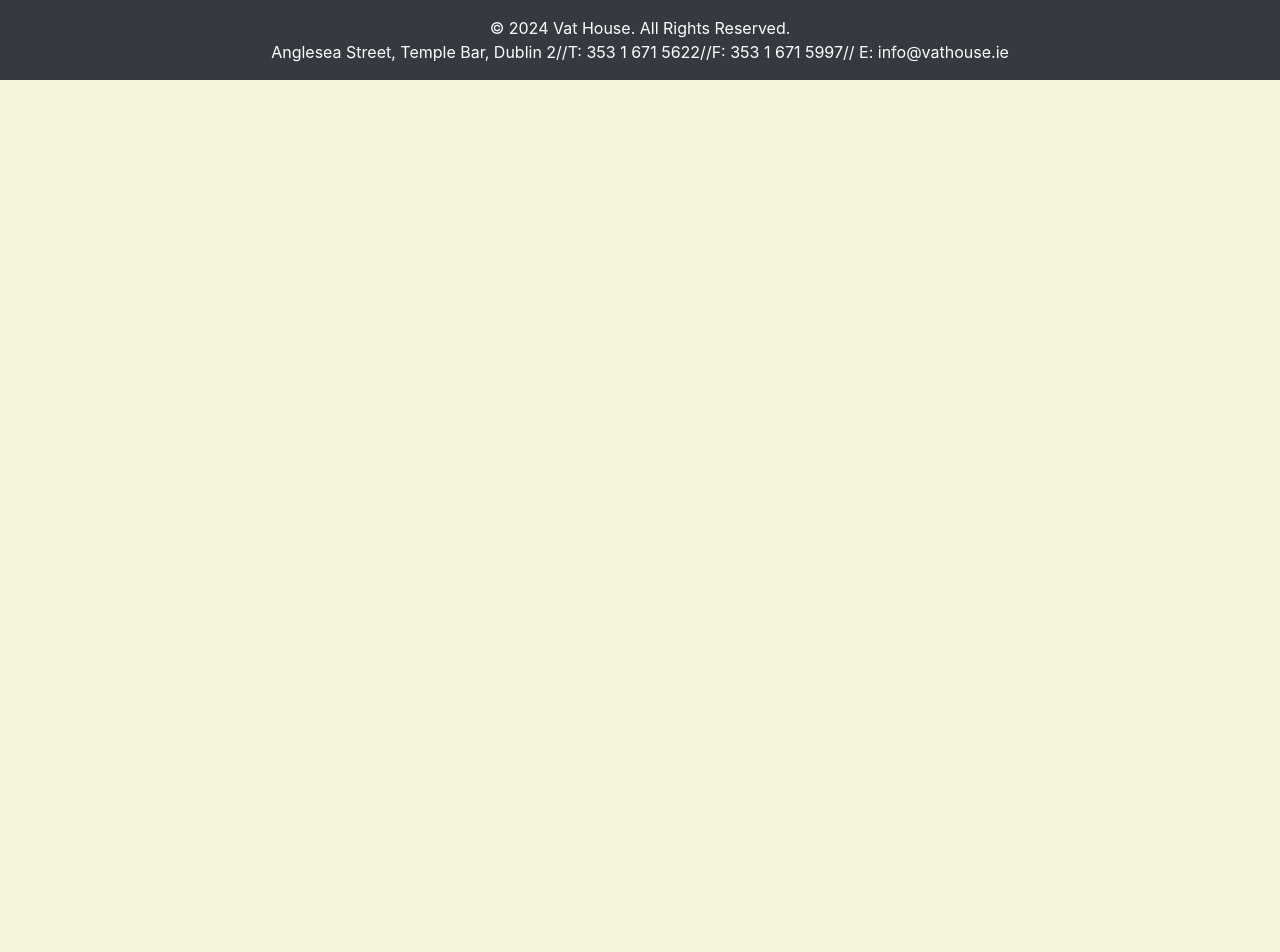
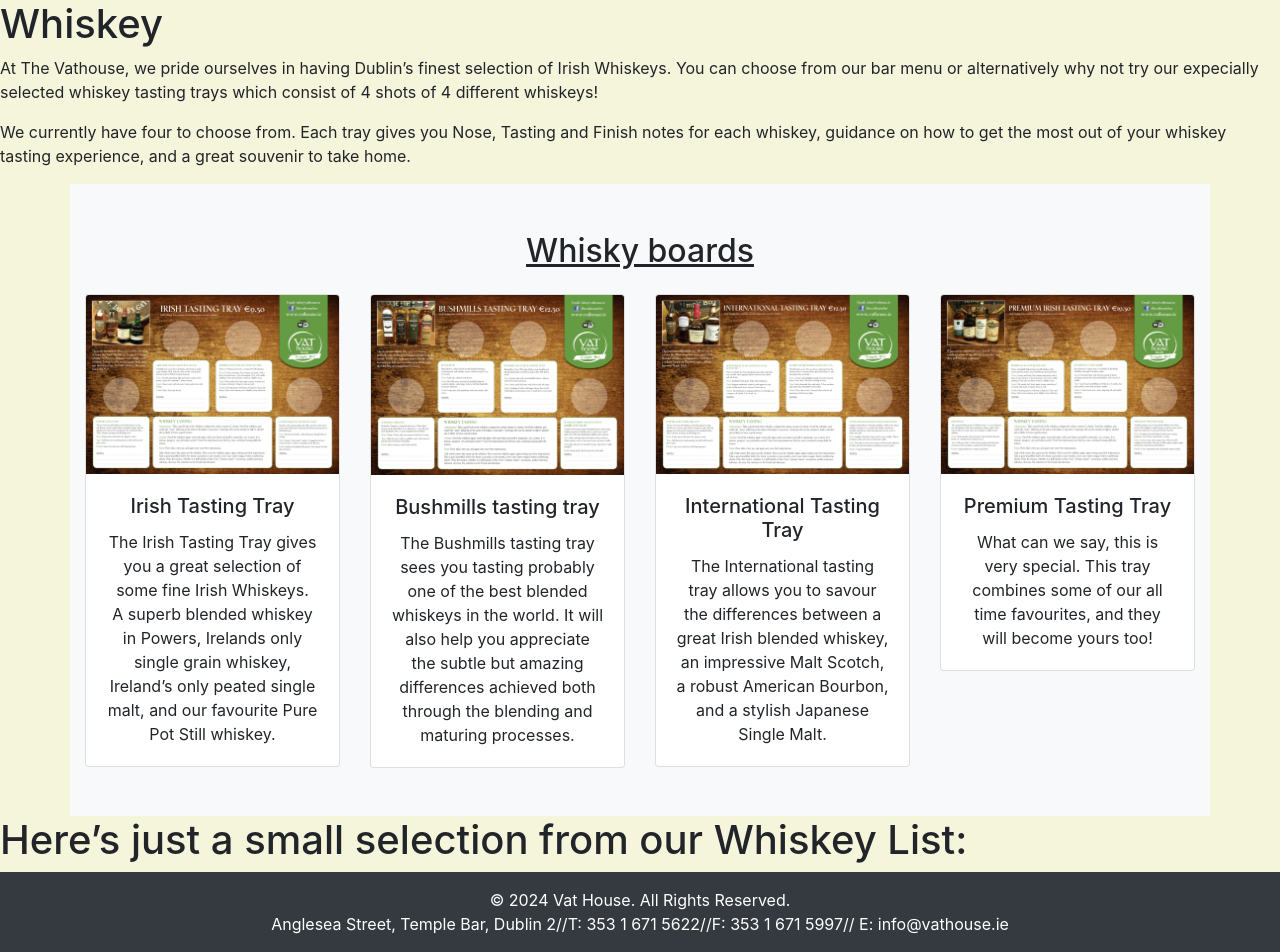
Before and after one commit to Eamanmiled/Vat_House_Webpage, a Django app: page /app1/whisky in a window 1280 px wide. Shown: the part 76-1028 px from the top of the page. Before the commit the page ends 156 px from the top, so only its background shows below. Run offline with Django 5.2, Linux system fonts and the light colour scheme; some libraries are stand-ins or nearby versions.

Commit message:
whisky page + images content structure done

```diff
--- a/Vat_House/app1/templates/app1/about.html
+++ b/Vat_House/app1/templates/app1/about.html
@@ -1,6 +1,6 @@
 {% extends "app1/base.html" %}
 
-{% block title %}Home - My Django Site{% endblock %}
+{% block title %}Vat House About{% endblock %}
 
 {% block content %}
 {% endblock %}
--- a/Vat_House/app1/templates/app1/base.html
+++ b/Vat_House/app1/templates/app1/base.html
@@ -1,5 +1,5 @@
+{% load static %}
 <!DOCTYPE html>
-{% load static %}
 <html lang="en">
 <head>
     <meta charset="UTF-8">
--- a/Vat_House/app1/templates/app1/entertainment.html
+++ b/Vat_House/app1/templates/app1/entertainment.html
@@ -1,6 +1,6 @@
 {% extends "app1/base.html" %}
 
-{% block title %}Home - My Django Site{% endblock %}
+{% block title %}Vat House Entertainment{% endblock %}
 
 {% block content %}
 {% endblock %}
--- a/Vat_House/app1/templates/app1/food.html
+++ b/Vat_House/app1/templates/app1/food.html
@@ -1,6 +1,6 @@
 {% extends "app1/base.html" %}
 
-{% block title %}Home - My Django Site{% endblock %}
+{% block title %}Vat House Food{% endblock %}
 
 {% block content %}
 {% endblock %}
--- a/Vat_House/app1/templates/app1/location.html
+++ b/Vat_House/app1/templates/app1/location.html
@@ -1,6 +1,6 @@
 {% extends "app1/base.html" %}
 
-{% block title %}Home - My Django Site{% endblock %}
+{% block title %}Vat House Location{% endblock %}
 
 {% block content %}
 <div class="container py-5">
@@ -12,7 +12,7 @@
                 The Vat House is very centrally located near Trinity College and within the World renowned ‘Temple Bar’ area of Dublin.<br>We are next to Blooms Hotel on Anglesea Street, Dublin 2.
             </p>
             <p>Collins Ave Ext, Whitehall, Dublin, <br>D09 W6Y4</p>
-            <p>Email: info@flyefit.com</p>
+            <p>Email: info@vathouse.com</p>
             <p>Phone: (123) 456-7890</p>
         </div>
         <div class="col-md-6">
--- a/Vat_House/app1/templates/app1/whisky.html
+++ b/Vat_House/app1/templates/app1/whisky.html
@@ -1,6 +1,63 @@
 {% extends "app1/base.html" %}
-
-{% block title %}Home - My Django Site{% endblock %}
+{% load static %}
+{% block title %}Vat House Whiskeys{% endblock %}
 
 {% block content %}
+<h1>Whiskey</h1>
+<p>At The Vathouse, we pride ourselves in having Dublin&#8217;s finest selection of Irish Whiskeys. You can choose from our bar menu or alternatively why not try our expecially selected whiskey tasting trays which consist of 4 shots of 4 different whiskeys!</p>
+<p>We currently have four to choose from. Each tray gives you Nose, Tasting and Finish notes for each whiskey, guidance on how to get the most out of your whiskey tasting experience, and a great souvenir to take home.</p>
+
+
+<!--whisky bootstrap cards-->
+<div class="container py-5 bg-light">
+    <h2 class="text-center mb-4"><u>Whisky boards</u></h2>
+    <div class="row">
+        <div class="col-md-3">
+            <div class="card">
+                <img src="{% static 'images/irishtray.jpg' %}" class="card-img-top" alt="irishtray">
+                <div class="card-body text-center">
+                    <h5 class="card-title">Irish Tasting Tray</h5>
+                    <p class="card-text">The Irish Tasting Tray gives you a great selection of some fine Irish Whiskeys.
+                        <br>A superb blended whiskey in Powers, Irelands only single grain whiskey, Ireland’s only peated
+                        single malt, and our favourite Pure Pot Still whiskey.</p>
+                </div>
+            </div>
+        </div>
+        <div class="col-md-3">
+            <div class="card">
+                <img src="{% static 'images/bushmilltray.jpg' %}" class="card-img-top" alt="bushmills tray">
+                <div class="card-body text-center">
+                    <h5 class="card-title">Bushmills tasting tray</h5>
+                    <p class="card-text">The Bushmills tasting tray sees you tasting probably one of the best
+                        blended whiskeys in the world. It will also help you appreciate the subtle but amazing
+                        differences achieved both through the blending and maturing processes.</p>
+                </div>
+            </div>
+        </div>
+        <div class="col-md-3">
+            <div class="card">
+                <img src="{% static 'images/internationaltray.jpg' %}" class="card-img-top" alt="International tray">
+                <div class="card-body text-center">
+                    <h5 class="card-title">International Tasting Tray</h5>
+                    <p class="card-text">The International tasting tray allows you to savour the differences between
+                        a great Irish blended whiskey, an impressive Malt Scotch, a robust American Bourbon, and a
+                        stylish Japanese Single Malt.</p>
+                </div>
+            </div>
+        </div>
+        <div class="col-md-3">
+            <div class="card">
+                <img src="{% static 'images/PremTray.jpg' %}" class="card-img-top" alt="Prem Tray">
+                <div class="card-body text-center">
+                    <h5 class="card-title">Premium Tasting Tray</h5>
+                    <p class="card-text">What can we say, this is very special. This tray combines some of our all time
+                        favourites, and they will become yours too!</p>
+                </div>
+            </div>
+        </div>
+    </div>
+</div>
+<h1>Here’s just a small selection from our Whiskey List:</h1>
+
+
 {% endblock %}
```
Also changed, not shown: Vat_House/static/images/PremTray.jpg (added), Vat_House/static/images/bushmilltray.jpg (added), Vat_House/static/images/internationaltray.jpg (added), Vat_House/static/images/irishtray.jpg (added).
